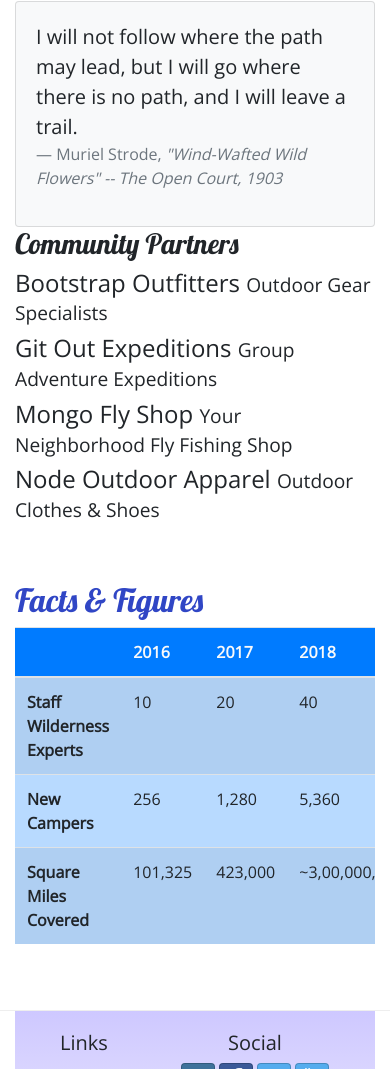
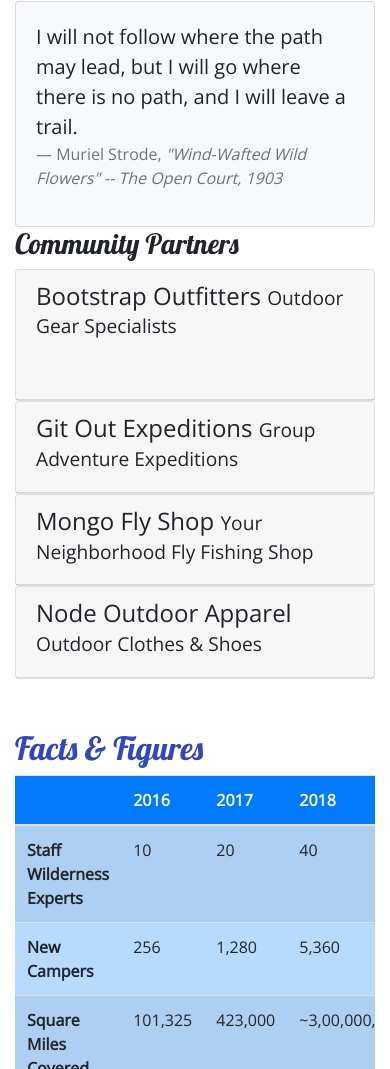
Before and after one commit to n0ughtchill/nucampsite, a website: page aboutus.html in a window 390 px wide. Shown: the part 966-2035 px from the top of the page. Drawn offline with nearby package versions, Linux system fonts and the light colour scheme.

Commit message:
Added accordion

```diff
--- a/aboutus.html
+++ b/aboutus.html
@@ -118,30 +118,77 @@
     <div class="row">
       <div class="col">
         <h3>Community Partners</h3>
-        <h4>Bootstrap Outfitters <small>Outdoor Gear Specialists</small></h4>
+
+        <div id="accordion">
+          <div class="card">
+            <div role="tab" class="card-header">
+              <h4>
+                <a data-toggle="collapse" data-target="#bootstrap">
+                  Bootstrap Outfitters <small>Outdoor Gear Specialists</small>
+                </a>
+              </h4>
+              <div class="collapse show" id="bootstrap" data-parent="#accordion">
+                <div class="card-body">
                   <p class="d-none d-sm-block">
                     Bootstrap Outfitters supplies you with the gear you need at prices
                     you can't beat.
                   </p>
+                </div>
+              </div>
+            </div>
+          </div>
+          <div class="card">
+            <div role="tab" class="card-header">
               <h4>
+                <a class="collapsed" data-toggle="collapse" data-target="#git">
                   Git Out Expeditions <small>Group Adventure Expeditions</small>
+                </a>
               </h4>
+              <div class="collapse" id="git" data-parent="#accordion">
+                <div class="card-body">
                   <p class="d-none d-sm-block">
                     Join Git Out Expeditions to explore new horizons with a group of
                     other adventurers!
                   </p>
+                </div>
+              </div>
+            </div>
+          </div>
+          <div class="card">
+            <div role="tab" class="card-header">
               <h4>
+                <a class="collapsed" data-toggle="collapse" data-target="#mongo">
                   Mongo Fly Shop <small>Your Neighborhood Fly Fishing Shop</small>
+                </a>
               </h4>
+              <div class="collapse" id="mongo" data-parent="#accordion">
+                <div class="card-body">
                   <p class="d-none d-sm-block">
                     Need a new fishing pole, a tacklebox, or flies of all kinds? Stop by
                     Mongo Fly Shop.
                   </p>
-        <h4>Node Outdoor Apparel <small>Outdoor Clothes & Shoes</small></h4>
+                </div>
+              </div>
+            </div>
+          </div>
+          <div class="card">
+            <div role="tab" class="card-header">
+              <h4>
+                <a class="collapsed" data-toggle="collapse" data-target="#node">
+                  Node Outdoor Apparel <small>Outdoor Clothes & Shoes</small>
+                </a>
+              </h4>
+              <div class="collapse" id="node" data-parent="#accordion">
+                <div class="card-body">
                   <p class="d-none d-sm-block">
                     From polar fleeces to swimsuits, hiking boots to waders, a visit to
                     Node will be sure to get you covered.
                   </p>
+                </div>
+              </div>
+            </div>
+          </div>
+        </div>
       </div>
     </div>
     <div class="row row-content">
--- a/css/styles.css
+++ b/css/styles.css
@@ -37,3 +37,9 @@
 .navbar {
   background-color: #901cad;
 }
+
+.tab-content {
+  border: 1px solid #DDD;
+  border-top: none;
+  padding: 10px;
+}
```
Lines whose indentation alone changed are shown as unchanged.
